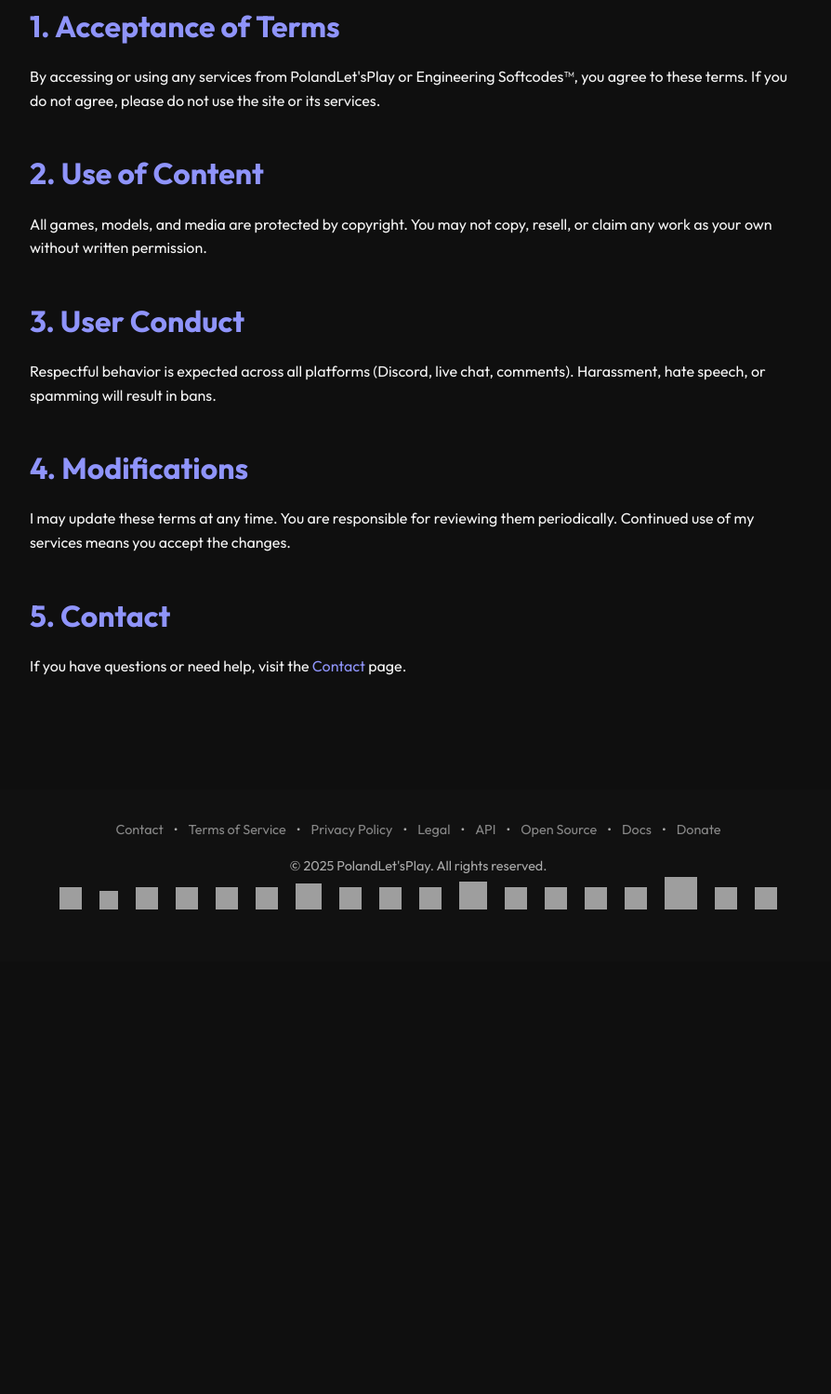
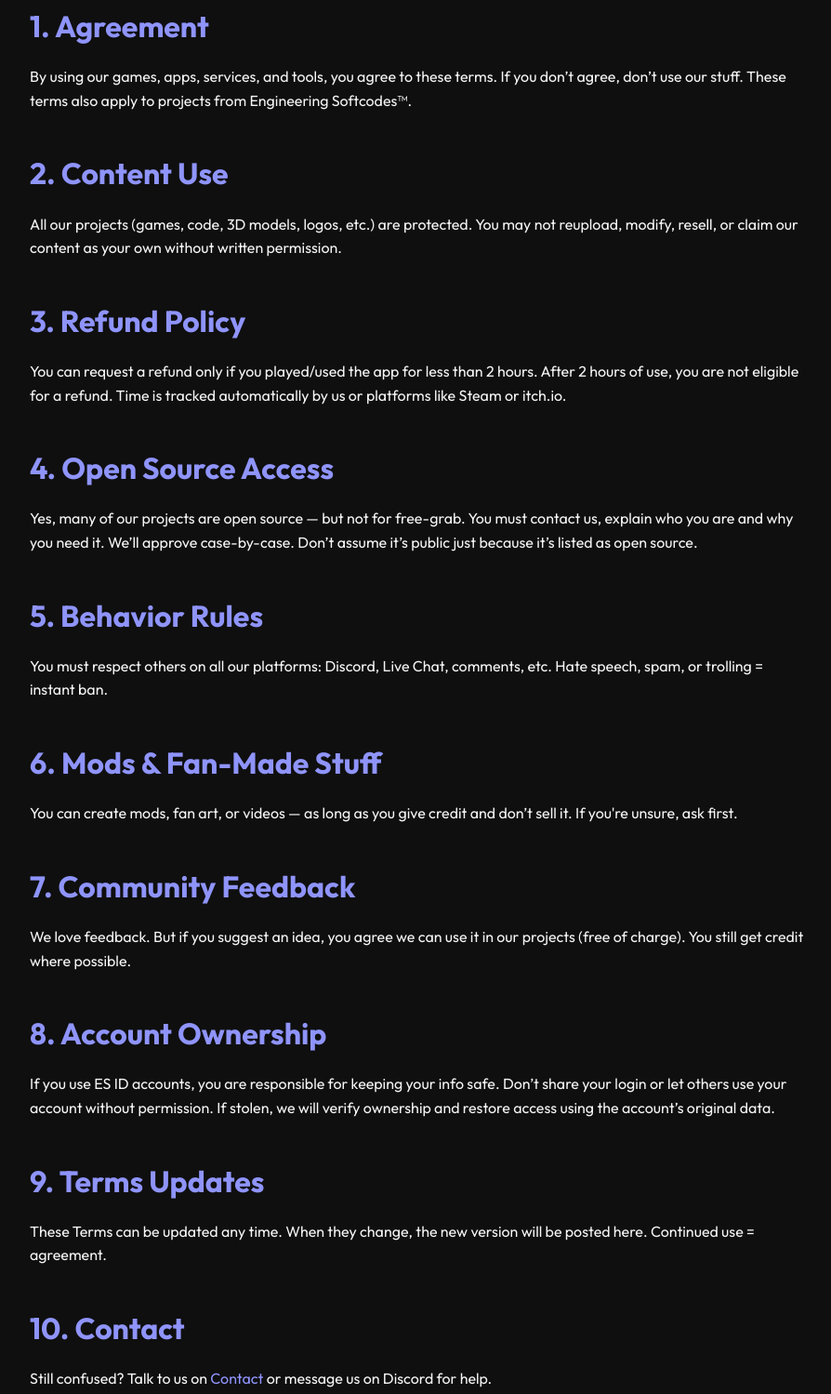
Before and after one commit to PolandLetsPlayDEV/polandletsplay, a plain HTML site: page terms-of-service.html in a window 1280 px wide. Shown: the part 298-1797 px from the top of the page at 93% size, without its empty margins (190-1084 px from the left). Before the commit the page ends 1332 px from the top, so only its background shows below. Drawn offline with Linux system fonts and the light colour scheme; grey boxes are pictures that could not be loaded.

Commit message:
Update terms-of-service.html

```diff
--- a/terms-of-service.html
+++ b/terms-of-service.html
@@ -111,28 +111,53 @@
 
 <div class="container">
   <section>
-    <h2>1. Acceptance of Terms</h2>
-    <p>By accessing or using any services from PolandLet'sPlay or Engineering Softcodes™, you agree to these terms. If you do not agree, please do not use the site or its services.</p>
+    <h2>1. Agreement</h2>
+    <p>By using our games, apps, services, and tools, you agree to these terms. If you don’t agree, don’t use our stuff. These terms also apply to projects from Engineering Softcodes™.</p>
   </section>
 
   <section>
-    <h2>2. Use of Content</h2>
-    <p>All games, models, and media are protected by copyright. You may not copy, resell, or claim any work as your own without written permission.</p>
+    <h2>2. Content Use</h2>
+    <p>All our projects (games, code, 3D models, logos, etc.) are protected. You may not reupload, modify, resell, or claim our content as your own without written permission.</p>
   </section>
 
   <section>
-    <h2>3. User Conduct</h2>
-    <p>Respectful behavior is expected across all platforms (Discord, live chat, comments). Harassment, hate speech, or spamming will result in bans.</p>
+    <h2>3. Refund Policy</h2>
+    <p>You can request a refund only if you played/used the app for less than 2 hours. After 2 hours of use, you are not eligible for a refund. Time is tracked automatically by us or platforms like Steam or itch.io.</p>
   </section>
 
   <section>
-    <h2>4. Modifications</h2>
-    <p>I may update these terms at any time. You are responsible for reviewing them periodically. Continued use of my services means you accept the changes.</p>
+    <h2>4. Open Source Access</h2>
+    <p>Yes, many of our projects are open source — but not for free-grab. You must contact us, explain who you are and why you need it. We’ll approve case-by-case. Don’t assume it’s public just because it’s listed as open source.</p>
   </section>
 
   <section>
-    <h2>5. Contact</h2>
-    <p>If you have questions or need help, visit the <a href="contact">Contact</a> page.</p>
+    <h2>5. Behavior Rules</h2>
+    <p>You must respect others on all our platforms: Discord, Live Chat, comments, etc. Hate speech, spam, or trolling = instant ban.</p>
+  </section>
+
+  <section>
+    <h2>6. Mods & Fan-Made Stuff</h2>
+    <p>You can create mods, fan art, or videos — as long as you give credit and don’t sell it. If you're unsure, ask first.</p>
+  </section>
+
+  <section>
+    <h2>7. Community Feedback</h2>
+    <p>We love feedback. But if you suggest an idea, you agree we can use it in our projects (free of charge). You still get credit where possible.</p>
+  </section>
+
+  <section>
+    <h2>8. Account Ownership</h2>
+    <p>If you use ES ID accounts, you are responsible for keeping your info safe. Don’t share your login or let others use your account without permission. If stolen, we will verify ownership and restore access using the account’s original data.</p>
+  </section>
+
+  <section>
+    <h2>9. Terms Updates</h2>
+    <p>These Terms can be updated any time. When they change, the new version will be posted here. Continued use = agreement.</p>
+  </section>
+
+  <section>
+    <h2>10. Contact</h2>
+    <p>Still confused? Talk to us on <a href="contact">Contact</a> or message us on Discord for help.</p>
   </section>
 </div>
 
```
